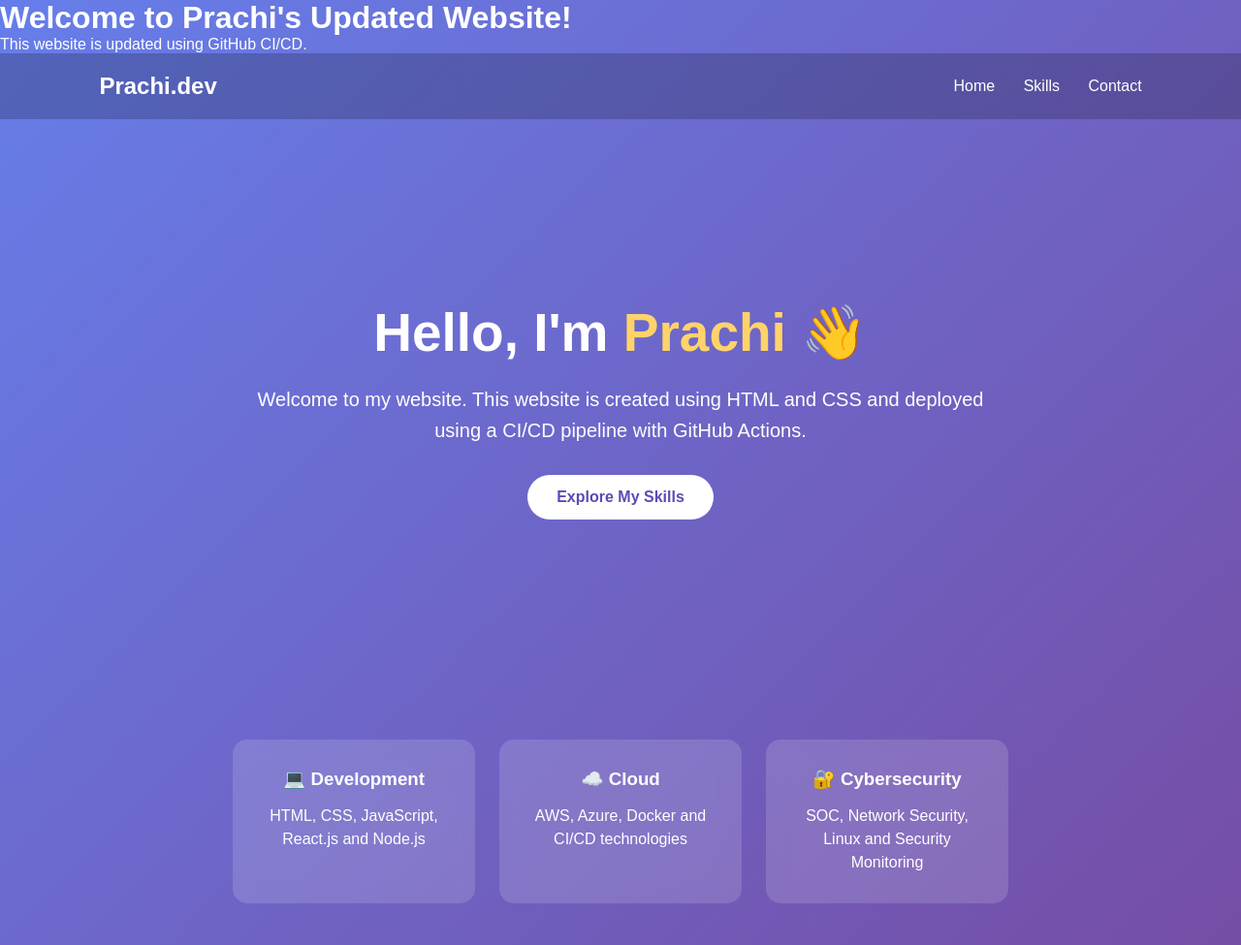
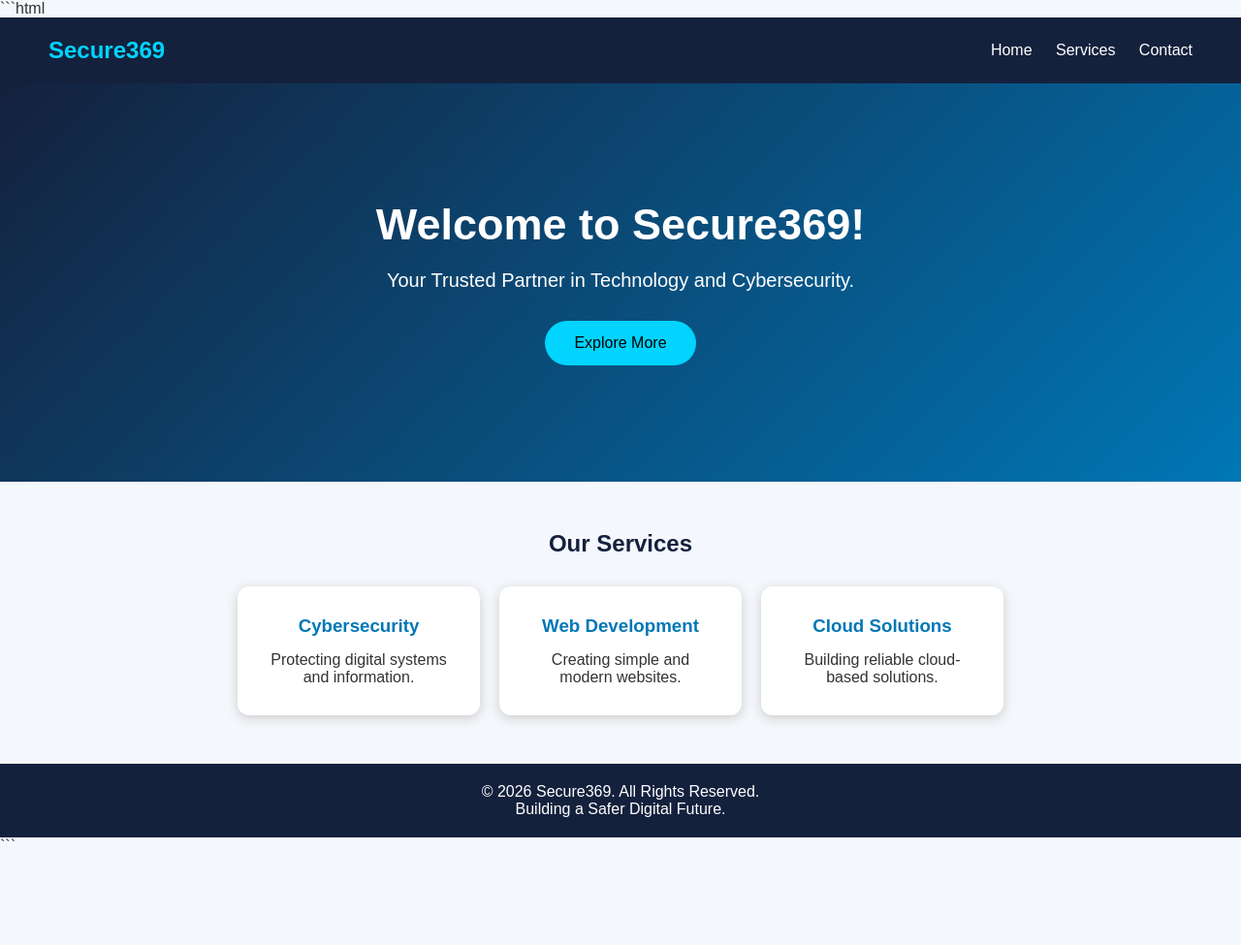
Before and after one commit to Prachi-02p/GitHub-demo, a plain HTML site: page index.html in a window 1280 px wide. Shown: the top 975 px of the page at 97% size. After the commit the page ends 882 px from the top, so only its background shows below. Drawn offline with Linux system fonts and the light colour scheme.

Commit message:
Create Secure369 welcome website

````diff
--- a/index.html
+++ b/index.html
@@ -1,4 +1,4 @@
-<!DOCTYPE html>
+<!--<!DOCTYPE html>
 <html lang="en">
 <head>
     <meta charset="UTF-8">
@@ -154,9 +154,10 @@
 </head>
 
 <body>
+-->
 
     <!-- Navigation -->
-    <nav>
+  <!--   <nav>
         <h2>Prachi.dev</h2>
 
         <div>
@@ -168,7 +169,7 @@
 
 
     <!-- Hero Section -->
-    <section class="hero" id="home">
+  <!--   <section class="hero" id="home">
 
         <div class="hero-content">
 
@@ -190,7 +191,7 @@
 
 
     <!-- Skills Section -->
-    <section class="cards" id="skills">
+  <!--   <section class="cards" id="skills">
 
         <div class="card">
             <h3>💻 Development</h3>
@@ -217,7 +218,7 @@
 
 
     <!-- Footer -->
-    <footer id="contact">
+    <!-- <footer id="contact">
 
         <p>© 2026 Prachi | Built & Deployed with GitHub Actions 🚀</p>
 
@@ -225,3 +226,165 @@
 
 </body>
 </html>
+-->
+```html
+<!DOCTYPE html>
+<html lang="en">
+<head>
+    <meta charset="UTF-8">
+    <meta name="viewport" content="width=device-width, initial-scale=1.0">
+
+    <title>Secure369</title>
+
+    <style>
+        * {
+            margin: 0;
+            padding: 0;
+            box-sizing: border-box;
+        }
+
+        body {
+            font-family: Arial, sans-serif;
+            background: #f4f7fb;
+            color: #333;
+        }
+
+        header {
+            background: #14213d;
+            color: white;
+            padding: 20px 50px;
+            display: flex;
+            justify-content: space-between;
+            align-items: center;
+        }
+
+        header h2 {
+            color: #00d4ff;
+        }
+
+        nav a {
+            color: white;
+            text-decoration: none;
+            margin-left: 20px;
+        }
+
+        .hero {
+            text-align: center;
+            padding: 120px 20px;
+            background: linear-gradient(135deg, #14213d, #0077b6);
+            color: white;
+        }
+
+        .hero h1 {
+            font-size: 45px;
+            margin-bottom: 20px;
+        }
+
+        .hero p {
+            font-size: 20px;
+            margin-bottom: 30px;
+        }
+
+        .hero button {
+            padding: 14px 30px;
+            background: #00d4ff;
+            border: none;
+            border-radius: 25px;
+            font-size: 16px;
+            cursor: pointer;
+        }
+
+        .services {
+            padding: 50px 20px;
+            text-align: center;
+        }
+
+        .services h2 {
+            margin-bottom: 30px;
+            color: #14213d;
+        }
+
+        .cards {
+            display: flex;
+            justify-content: center;
+            gap: 20px;
+            flex-wrap: wrap;
+        }
+
+        .card {
+            background: white;
+            padding: 30px;
+            width: 250px;
+            border-radius: 12px;
+            box-shadow: 0 3px 12px #cccccc;
+        }
+
+        .card h3 {
+            color: #0077b6;
+            margin-bottom: 15px;
+        }
+
+        footer {
+            background: #14213d;
+            color: white;
+            text-align: center;
+            padding: 20px;
+        }
+    </style>
+</head>
+
+<body>
+
+    <header>
+        <h2>Secure369</h2>
+
+        <nav>
+            <a href="#home">Home</a>
+            <a href="#services">Services</a>
+            <a href="#contact">Contact</a>
+        </nav>
+    </header>
+
+    <section class="hero" id="home">
+        <h1>Welcome to Secure369!</h1>
+
+        <p>
+            Your Trusted Partner in Technology and Cybersecurity.
+        </p>
+
+        <button onclick="alert('Welcome to Secure369!')">
+            Explore More
+        </button>
+    </section>
+
+    <section class="services" id="services">
+        <h2>Our Services</h2>
+
+        <div class="cards">
+
+            <div class="card">
+                <h3>Cybersecurity</h3>
+                <p>Protecting digital systems and information.</p>
+            </div>
+
+            <div class="card">
+                <h3>Web Development</h3>
+                <p>Creating simple and modern websites.</p>
+            </div>
+
+            <div class="card">
+                <h3>Cloud Solutions</h3>
+                <p>Building reliable cloud-based solutions.</p>
+            </div>
+
+        </div>
+    </section>
+
+    <footer id="contact">
+        <p>© 2026 Secure369. All Rights Reserved.</p>
+        <p>Building a Safer Digital Future.</p>
+    </footer>
+
+</body>
+</html>
+```
````
